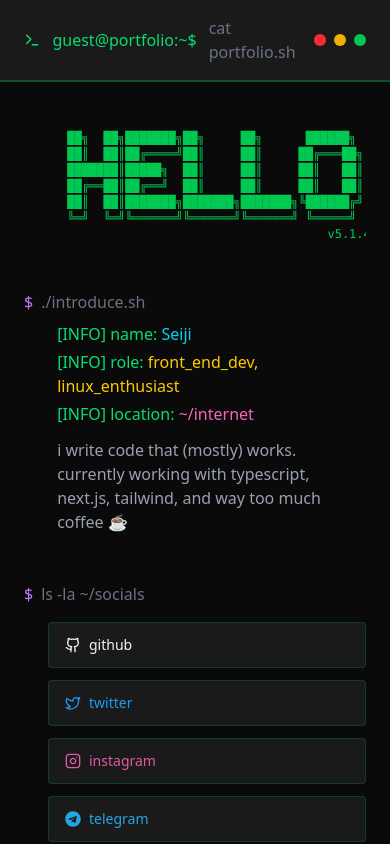
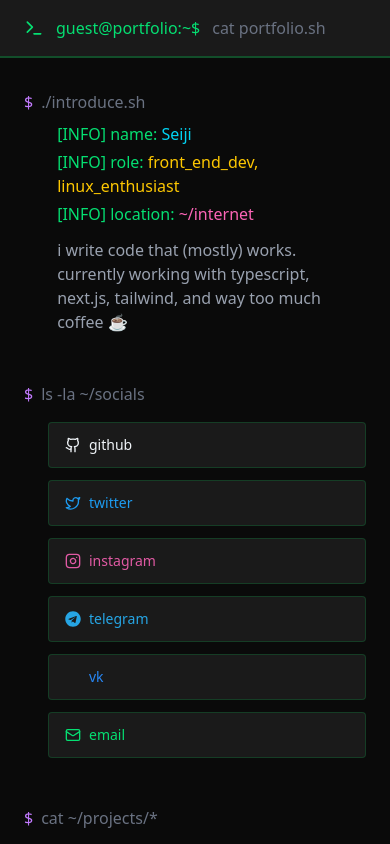
Before and after one commit to seijileroux/sleroux, a Next.js app: page / in a window 390 px wide. Shown: the top 844 px of the page. Built offline with nearby package versions, Linux system fonts and the light colour scheme; some icons are missing.

Commit message:
Add adjustments for small screens

```diff
--- a/app/components/Banner.tsx
+++ b/app/components/Banner.tsx
@@ -1,6 +1,6 @@
 export default function Banner() {
   return (
-    <pre className="text-green-500 text-xs md:text-sm mb-8 overflow-x-auto">
+    <pre className="text-green-500 md:text-sm mb-8 overflow-x-auto hidden md:flex">
       {`
       ██╗  ██╗███████╗██╗     ██╗      ██████╗
       ██║  ██║██╔════╝██║     ██║     ██╔═══██╗
--- a/app/components/Header.tsx
+++ b/app/components/Header.tsx
@@ -7,7 +7,7 @@ export default function Header() {
         <Terminal className="w-5 h-5 text-green-400" />
         <span className="text-green-400">guest@portfolio:~$</span>
         <span className="text-gray-500">cat portfolio.sh</span>
-        <div className="ml-auto flex gap-2">
+        <div className="ml-auto hidden md:flex gap-2">
           <div className="w-3 h-3 rounded-full bg-red-500"></div>
           <div className="w-3 h-3 rounded-full bg-yellow-500"></div>
           <div className="w-3 h-3 rounded-full bg-green-500"></div>
--- a/app/components/Portfolio.tsx
+++ b/app/components/Portfolio.tsx
@@ -180,12 +180,12 @@ export default function Portfolio() {
         </div>
       </div>
 
-      {/* Modal/Popup with Image Pagination */}
+      {/* Modal Card with Image Pagination */}
       {selectedProject && (
         <div className="fixed inset-0 z-50 flex items-center justify-center p-4 bg-black/80 backdrop-blur-sm">
           <div
             ref={modalRef}
-            className="relative w-full max-w-4xl bg-[#1a1a1a] border border-green-500/30 rounded-xl overflow-hidden"
+            className="relative w-full max-w-4xl bg-[#1a1a1a] border border-green-500/30 rounded-xl overflow-hidden max-h-[90vh] overflow-y-auto"
           >
             <button
               onClick={closeModal}
```
